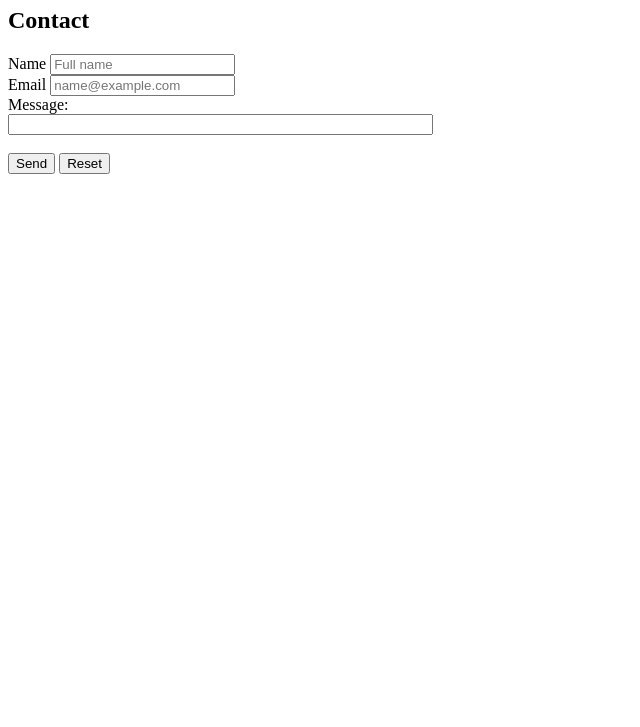
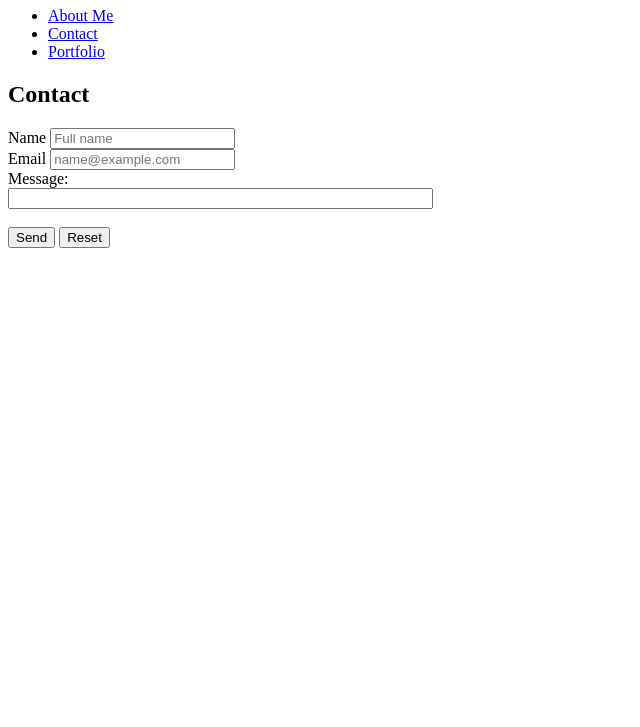
Before and after one commit to ksdurga/originalsite, a plain HTML site: page contact.html in a window 1280 px wide. Shown: the part 73-800 px from the top of the page, without its empty margins (0-640 px from the left). Drawn offline with Linux system fonts and the light colour scheme.

Commit message:
added nav

```diff
--- a/contact.html
+++ b/contact.html
@@ -8,6 +8,13 @@
 </head>
 <body>
    <h1>Katie Durga</h1>
+   <nav>
+      <ul>
+         <li><a href="index.html">About Me</a></li>
+         <li><a href="contact.html">Contact</a></li>
+         <li><a href="portfolio.html">Portfolio</a></li>
+      </ul>
+   </nav>
 
    <h2>Contact</h2>
 
```
Also changed, not shown: index.html (+8 -0 lines), portfolio.html (+8 -0 lines).
